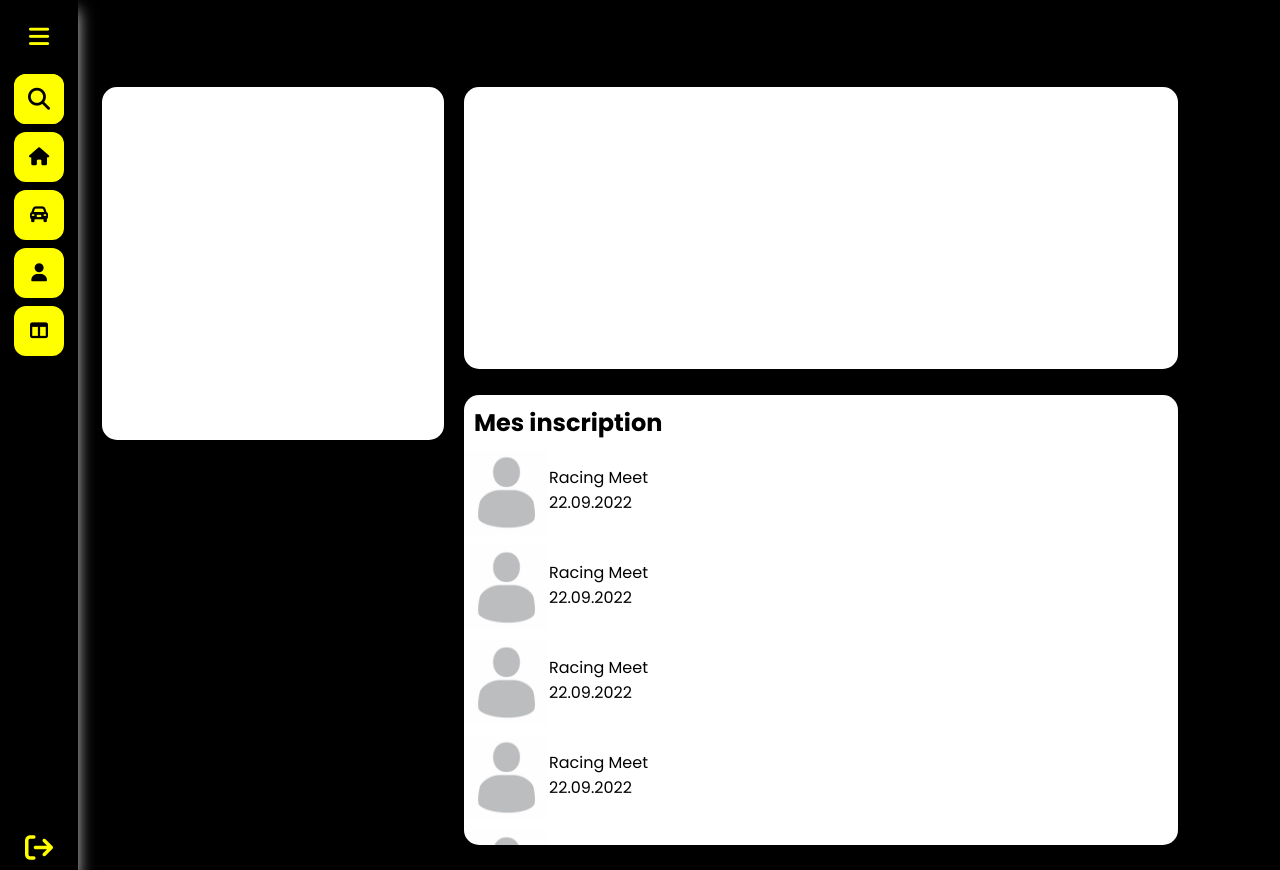
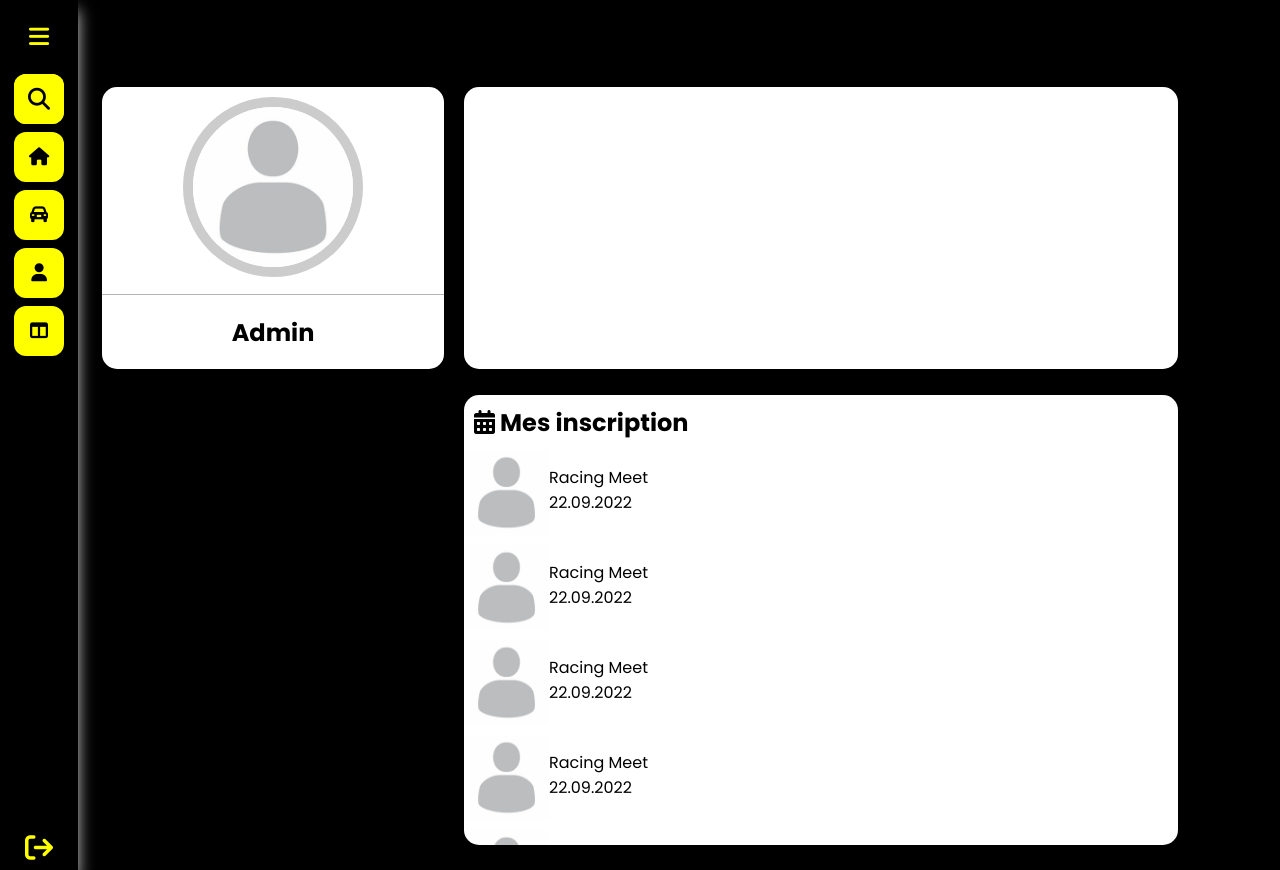
Before and after one commit to kevinflplm/carmeet_M426, a PHP site: page /profil.php in a window 1280 px wide. Run offline with PHP 8.4, Linux system fonts and the light colour scheme; a user stored in the database is signed in; some libraries are stand-ins or nearby versions.

Commit message:
Modif Lundi

```diff
--- a/admin_update.php
+++ b/admin_update.php
@@ -5,9 +5,8 @@ session_start();
 require_once "classes/fonctions.php";
 
 $idMeet = filter_input(INPUT_GET, "id", FILTER_SANITIZE_NUMBER_INT);
-
-
 $meet = getTableById($idMeet);
+$message = "";
 
 
 $titre = filter_input(INPUT_POST, "titre", FILTER_SANITIZE_STRING);
--- a/css/style.css
+++ b/css/style.css
@@ -428,9 +428,32 @@ body {
 }
 
 .profil-img {
-  height: 353px;
+  height: 282px;
   width: 342px;
   margin-top: 10vh;
+  display: flex;
+  flex-direction: column;
+  align-items: center;
+}
+
+.profil-img .avatar img {
+    width: 180px;
+    height: 180px;
+    object-fit: cover;
+    margin: 10px auto;
+    border: 10px solid #ccc;
+    border-radius: 50%;
+}
+
+.profil-name {
+  border-top: 1px solid rgb(180, 180, 180);
+  width: 100%;
+  display: flex;
+  justify-content: center;
+}
+
+.profil-name h2 {
+  margin-top: 20px;
 }
 
 .profil-info {
--- a/profil.php
+++ b/profil.php
@@ -28,14 +28,19 @@ require_once "classes/fonctions.php";
   <main class="profil-main">
     <div class="profil-content">
       <div class="profil-img">
-
+        <div class="avatar">
+          <img src="img/profil/avatar.jpg">
+        </div>
+        <div class="profil-name">
+          <h2>Admin</h2>
+        </div>
       </div>
       <div class="profil-details">
         <div class="profil-info">
 
         </div>
         <div class="profil-list" id="scroll">
-          <h2>Mes inscription</h2>
+          <h2><i class="fa-solid fa-calendar-days"></i> Mes inscription</h2>
           <ul>
             <li class="meet-item">
               <img src="img/profil/avatar.jpg" style="width:85px">
```
Also changed, not shown: index.php (+0 -15 lines), inscription.php (+3 -4 lines), listmeet.php (+18 -1 lines).
